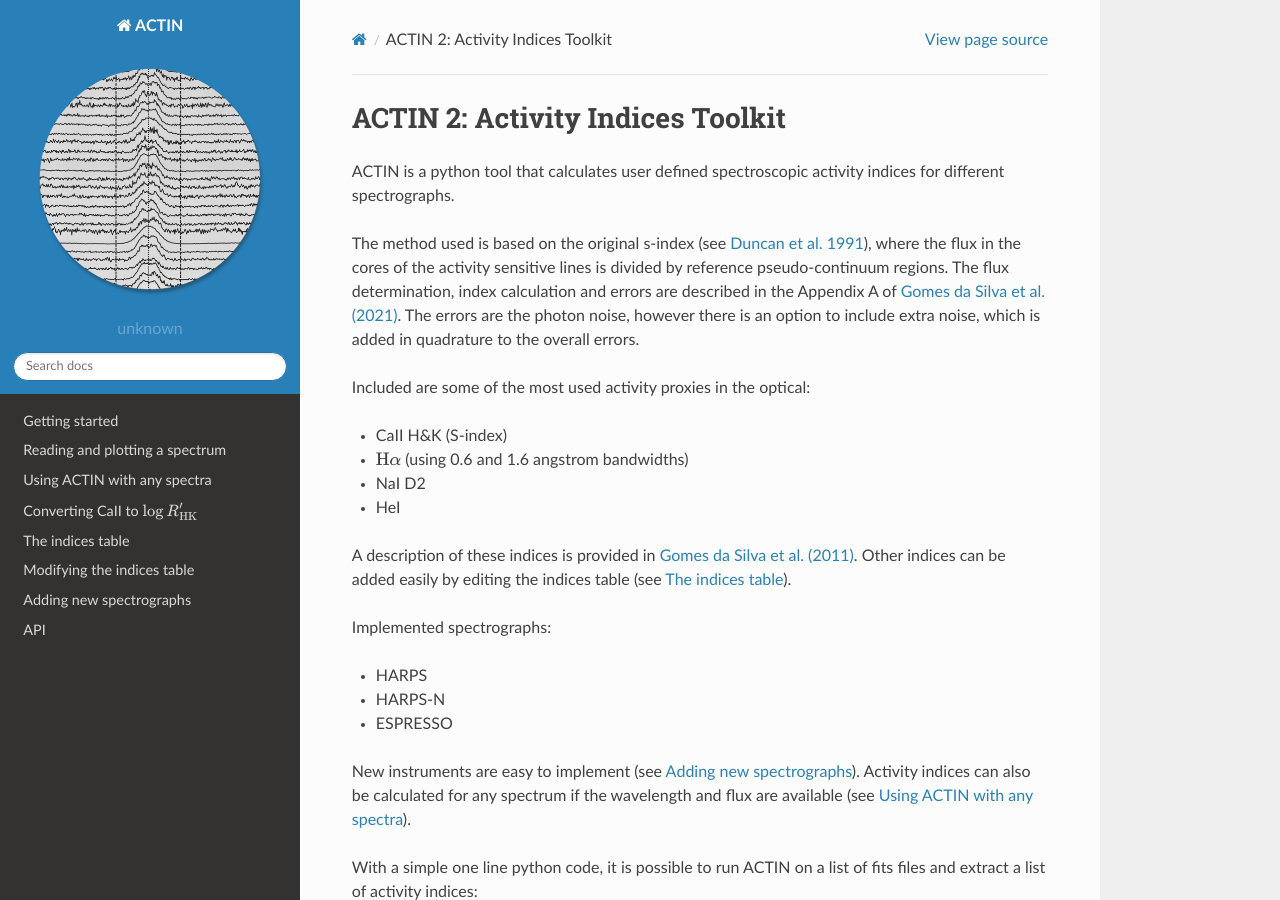
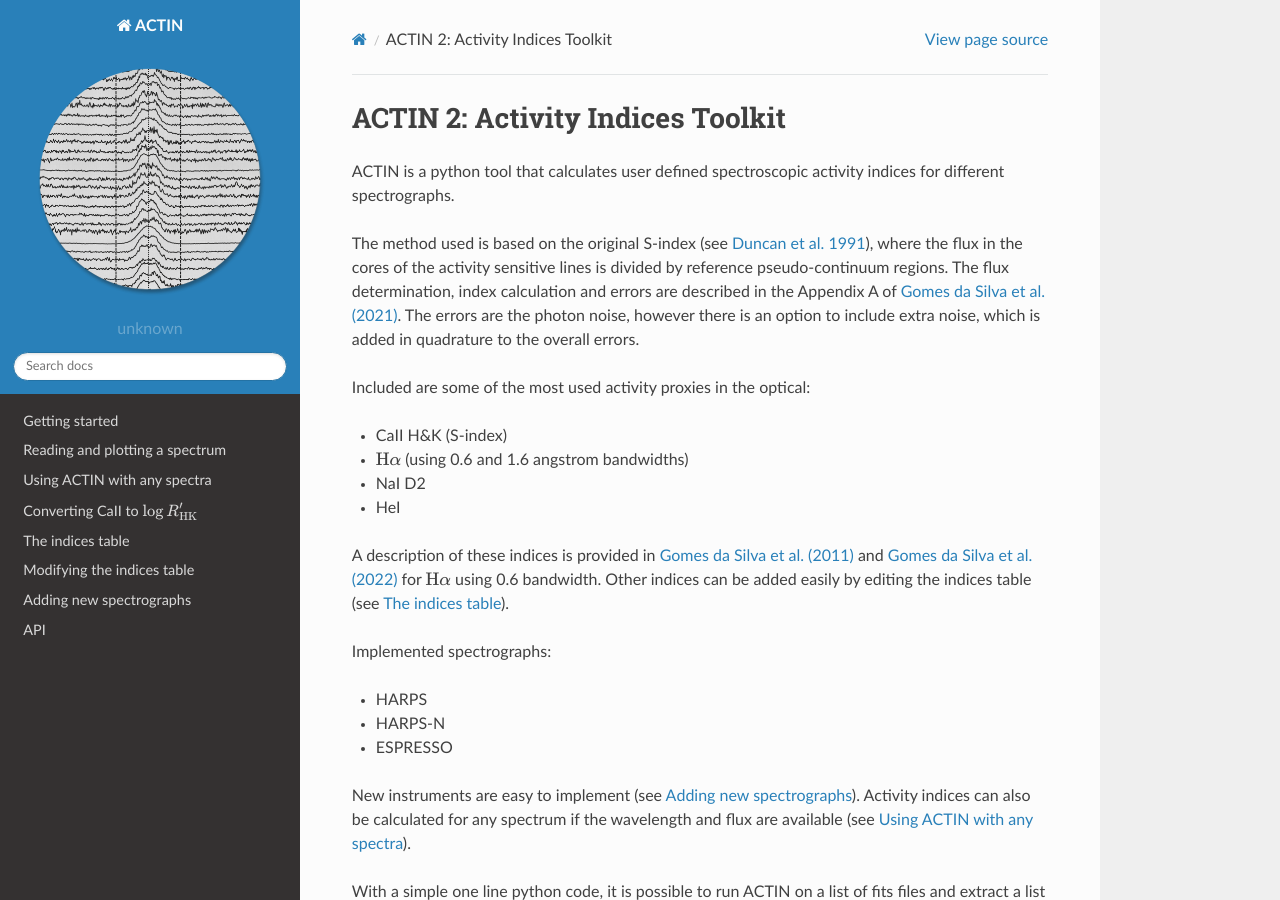
Before and after one commit to gomesdasilva/ACTIN2, a Sphinx documentation site: the page built from docs/index.rst, in a window 1280 px wide and 900 px high. Built offline with Sphinx 7.4.7 and the Read the Docs theme 2.0.0, drawn with Linux system fonts in a browser that asks for light colours.

Commit message:
changed index doc

```diff
--- a/docs/index.rst
+++ b/docs/index.rst
@@ -3,7 +3,7 @@ ACTIN 2: Activity Indices Toolkit
 
 ACTIN is a python tool that calculates user defined spectroscopic activity indices for different spectrographs.
 
-The method used is based on the original s-index (see `Duncan et al. 1991 <https://ui.adsabs.harvard.edu/abs/1991ApJS...76..383D/abstract>`_), where the flux in the cores of the activity sensitive lines is divided by reference pseudo-continuum regions.
+The method used is based on the original S-index (see `Duncan et al. 1991 <https://ui.adsabs.harvard.edu/abs/1991ApJS...76..383D/abstract>`_), where the flux in the cores of the activity sensitive lines is divided by reference pseudo-continuum regions.
 The flux determination, index calculation and errors are described in the Appendix A of `Gomes da Silva et al. (2021) <https://ui.adsabs.harvard.edu/abs/2021A%26A...646A..77G/abstract>`_.
 The errors are the photon noise, however there is an option to include extra noise, which is added in quadrature to the overall errors.
 
@@ -14,7 +14,7 @@ Included are some of the most used activity proxies in the optical:
 - NaI D2
 - HeI
 
-A description of these indices is provided in `Gomes da Silva et al. (2011) <https://ui.adsabs.harvard.edu/abs/2011A%26A...534A..30G/abstract>`_.
+A description of these indices is provided in `Gomes da Silva et al. (2011) <https://ui.adsabs.harvard.edu/abs/2011A%26A...534A..30G/abstract>`_ and `Gomes da Silva et al. (2022) <https://ui.adsabs.harvard.edu/abs/2022arXiv221006903G/abstract>`_ for :math:`\mbox{H}\alpha` using 0.6 bandwidth.
 Other indices can be added easily by editing the indices table (see `The indices table <https://actin2.readthedocs.io/en/latest/add_index.html>`_).
 
 Implemented spectrographs:
```
